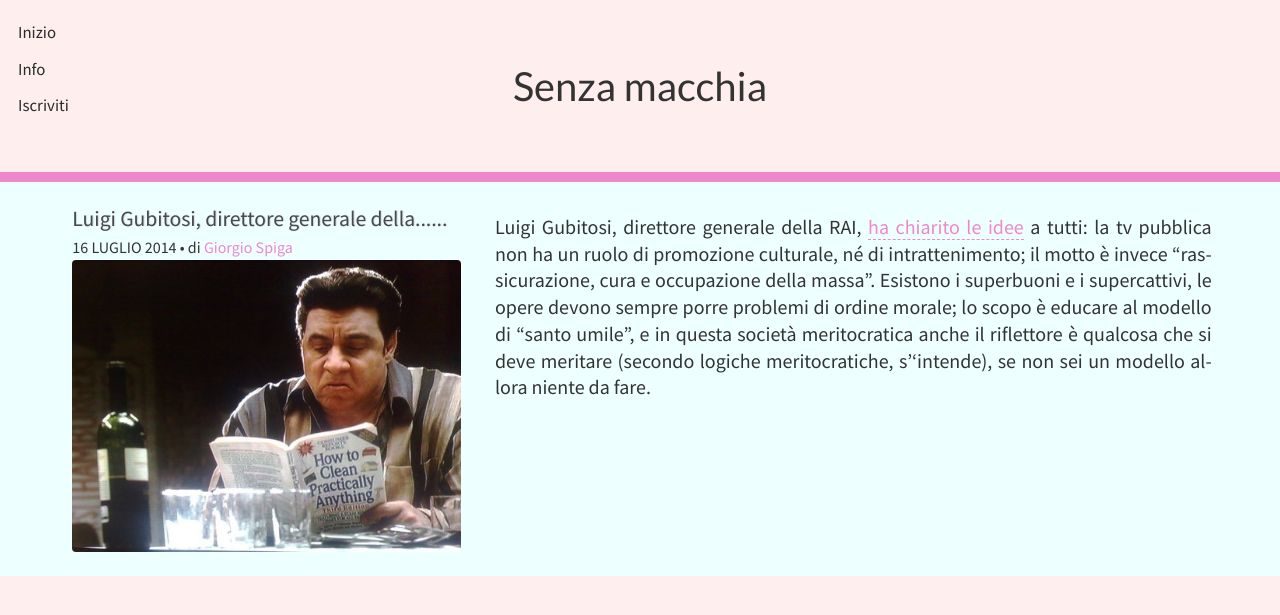
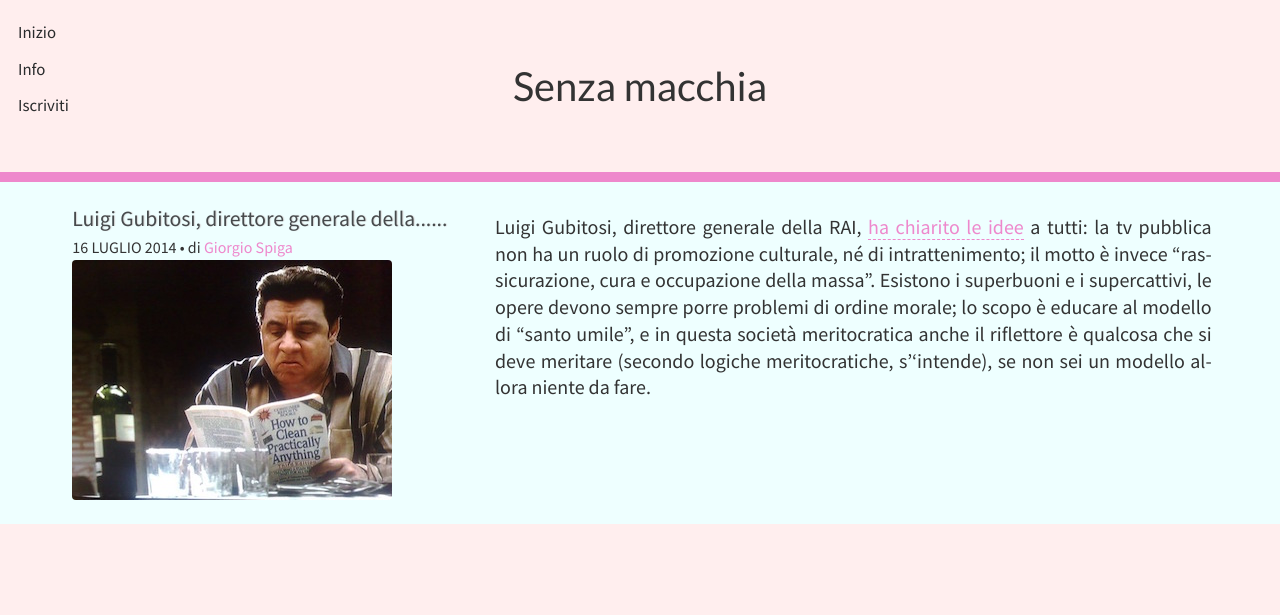
Before and after one commit to giorgiospiga/blogbrt, a Jekyll site: the page built from _posts/2014-07-16-senza-macchia.md, in a window 1280 px wide. Shown: the top 615 px of the page. Built offline with Jekyll 4.4.1, drawn with Linux system fonts in a browser that asks for light colours; nearby versions of some CDN libraries; some web fonts are replaced.

Commit message:
img_source thumbnails

```diff
--- a/_layouts/post.html
+++ b/_layouts/post.html
@@ -49,7 +49,7 @@ layout: default
                 {% if page.coverimg.source != null %}
                 <figure class="figure">
                   <a data-fancybox="gallery" href="{{ site.baseurl }}{{ site.imgsource }}{{ page.coverimg.source }}">
-                    <img src="{{ site.baseurl }}{{ site.imgsource }}{{ page.coverimg.source }}" class="figure-img img-fluid rounded" alt="{{ post.coverimg.alt }}">
+                    <img src="{{ site.baseurl }}{{ site.imgsource }}{{ page.coverimg.sourcet }}" class="figure-img img-fluid rounded" alt="{{ post.coverimg.alt }}">
                   </a>
                 </figure>
                 {% elsif page.coverimg.rsource != null %}
--- a/_posts/2014-07-16-senza-macchia.md
+++ b/_posts/2014-07-16-senza-macchia.md
@@ -5,6 +5,7 @@ date: 2014-07-16T16:12:00+02:00
 author: gio
 coverimg:
   source: 2014-07-16-sopranos_silvio_clean.jpg
+  sourcet: 2014-07-16-sopranos_silvio_clean_t.jpg
   rsource:
   dsource: "2014-07-16-sopranos_silvio_clean.jpg"
   alt: senza macchia
```
Also changed, not shown: _posts/2014-04-05-ce-lo-chiede-mario.md (+1 -0 lines), _posts/2015-05-16-gli-occhiali-da-sole-sono-adatti-a-colui-che-doma.md (+1 -0 lines), assets/imgposts/2014-04-05-mario_pd_t.png (added), assets/imgposts/2014-07-16-sopranos_silvio_clean_t.jpg (added), assets/imgposts/2015-05-16-occhiali_t.jpg (added), assets/imgposts/simpsons_creamatorium_t.png (added).
